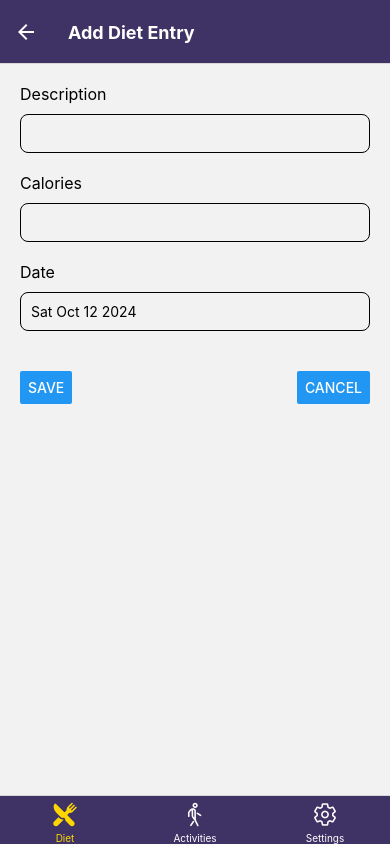
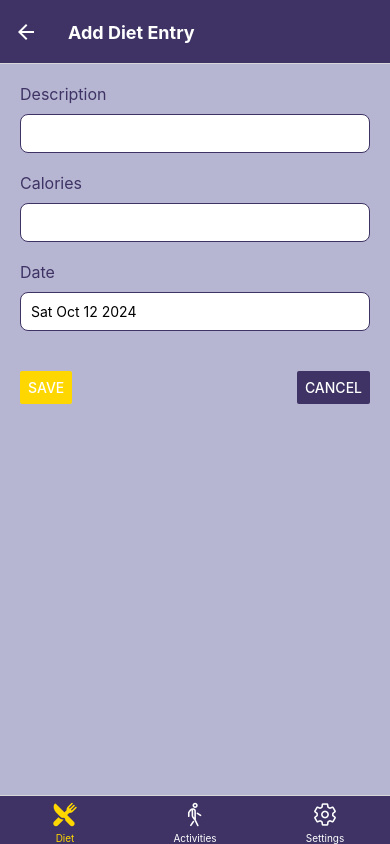
Before and after one commit to J3rrrrry/Assignment2, a React Native app: screen /AddDietEntry in a window 390 px wide. Built offline with nearby package versions, Linux system fonts and the light colour scheme.

Commit message:
Apply theme styling to AddActivity and AddDietEntry screens

```diff
--- a/Screens/AddActivity.js
+++ b/Screens/AddActivity.js
@@ -1,18 +1,18 @@
-import React, { useState, useContext } from 'react';
+import React, { useContext, useState } from 'react';
 import { View, Text, TextInput, Button, Alert, StyleSheet } from 'react-native';
 import DateTimePicker from '@react-native-community/datetimepicker';
 import DropDownPicker from 'react-native-dropdown-picker';
 import { ActivityContext } from '../Context/ActivityContext';
-import colors from '../Helper/colors';
+import { ThemeContext } from '../Context/ThemeContext';
 
 const AddActivity = ({ navigation }) => {
   const { setActivityData } = useContext(ActivityContext);
+  const { theme } = useContext(ThemeContext);
 
   const [activityType, setActivityType] = useState(null);
   const [duration, setDuration] = useState('');
   const [date, setDate] = useState(new Date());
   const [showDatePicker, setShowDatePicker] = useState(false);
-
   const [open, setOpen] = useState(false);
   const [items, setItems] = useState([
     { label: 'Walking', value: 'Walking' },
@@ -53,8 +53,8 @@ const AddActivity = ({ navigation }) => {
   };
 
   return (
-    <View style={styles.container}>
-      <Text style={styles.label}>Activity Type</Text>
+    <View style={[styles.container, { backgroundColor: theme.background }]}>
+      <Text style={[styles.label, { color: theme.primary }]}>Activity Type</Text>
       <DropDownPicker
         open={open}
         value={activityType}
@@ -63,20 +63,20 @@ const AddActivity = ({ navigation }) => {
         setValue={setActivityType}
         setItems={setItems}
         placeholder="Select an activity type"
-        style={styles.dropdown}
+        style={[styles.dropdown, { borderColor: theme.primary, backgroundColor: theme.white }]}
       />
 
-      <Text style={styles.label}>Duration (min)</Text>
+      <Text style={[styles.label, { color: theme.primary }]}>Duration (min)</Text>
       <TextInput
-        style={styles.input}
+        style={[styles.input, { borderColor: theme.primary, backgroundColor: theme.white }]}
         keyboardType="numeric"
         value={duration}
         onChangeText={setDuration}
       />
 
-      <Text style={styles.label}>Date</Text>
+      <Text style={[styles.label, { color: theme.primary }]}>Date</Text>
       <TextInput
-        style={styles.input}
+        style={[styles.input, { borderColor: theme.primary, backgroundColor: theme.white }]}
         value={date.toDateString()}
         onFocus={() => setShowDatePicker(true)}
       />
@@ -91,8 +91,8 @@ const AddActivity = ({ navigation }) => {
       )}
 
       <View style={styles.buttonContainer}>
-        <Button title="Save" onPress={validateAndSave} color={colors.accent} />
-        <Button title="Cancel" onPress={() => navigation.goBack()} color={colors.primary} />
+        <Button title="Save" onPress={validateAndSave} color={theme.accent} />
+        <Button title="Cancel" onPress={() => navigation.goBack()} color={theme.primary} />
       </View>
     </View>
   );
@@ -102,25 +102,19 @@ const styles = StyleSheet.create({
   container: {
     flex: 1,
     padding: 20,
-    backgroundColor: colors.background,
   },
   label: {
     fontSize: 16,
     marginBottom: 10,
-    color: colors.primary,
   },
   input: {
     borderWidth: 1,
-    borderColor: colors.primary,
     borderRadius: 8,
     padding: 10,
     marginBottom: 20,
-    backgroundColor: colors.white,
   },
   dropdown: {
     marginBottom: 20,
-    borderColor: colors.primary,
-    backgroundColor: colors.white,
   },
   buttonContainer: {
     flexDirection: 'row',
--- a/Screens/AddDietEntry.js
+++ b/Screens/AddDietEntry.js
@@ -1,11 +1,12 @@
-import React, { useState, useContext } from 'react';
+import React, { useContext, useState } from 'react';
 import { View, Text, TextInput, Button, Alert, StyleSheet } from 'react-native';
 import DateTimePicker from '@react-native-community/datetimepicker';
 import { DietContext } from '../Context/DietContext';
-import colors from '../Helper/colors';
+import { ThemeContext } from '../Context/ThemeContext';
 
 const AddDietEntry = ({ navigation }) => {
   const { setDietData } = useContext(DietContext);
+  const { theme } = useContext(ThemeContext);
 
   const [description, setDescription] = useState('');
   const [calories, setCalories] = useState('');
@@ -41,25 +42,25 @@ const AddDietEntry = ({ navigation }) => {
   };
 
   return (
-    <View style={styles.container}>
-      <Text style={styles.label}>Description</Text>
+    <View style={[styles.container, { backgroundColor: theme.background }]}>
+      <Text style={[styles.label, { color: theme.primary }]}>Description</Text>
       <TextInput
-        style={styles.input}
+        style={[styles.input, { borderColor: theme.primary, backgroundColor: theme.white }]}
         value={description}
         onChangeText={setDescription}
       />
 
-      <Text style={styles.label}>Calories</Text>
+      <Text style={[styles.label, { color: theme.primary }]}>Calories</Text>
       <TextInput
-        style={styles.input}
+        style={[styles.input, { borderColor: theme.primary, backgroundColor: theme.white }]}
         keyboardType="numeric"
         value={calories}
         onChangeText={setCalories}
       />
 
-      <Text style={styles.label}>Date</Text>
+      <Text style={[styles.label, { color: theme.primary }]}>Date</Text>
       <TextInput
-        style={styles.input}
+        style={[styles.input, { borderColor: theme.primary, backgroundColor: theme.white }]}
         value={date.toDateString()}
         onFocus={() => setShowDatePicker(true)}
       />
@@ -74,8 +75,8 @@ const AddDietEntry = ({ navigation }) => {
       )}
 
       <View style={styles.buttonContainer}>
-        <Button title="Save" onPress={validateAndSave} color={colors.accent} />
-        <Button title="Cancel" onPress={() => navigation.goBack()} color={colors.primary} />
+        <Button title="Save" onPress={validateAndSave} color={theme.accent} />
+        <Button title="Cancel" onPress={() => navigation.goBack()} color={theme.primary} />
       </View>
     </View>
   );
@@ -85,20 +86,16 @@ const styles = StyleSheet.create({
   container: {
     flex: 1,
     padding: 20,
-    backgroundColor: colors.background,
   },
   label: {
     fontSize: 16,
     marginBottom: 10,
-    color: colors.primary,
   },
   input: {
     borderWidth: 1,
-    borderColor: colors.primary,
     borderRadius: 8,
     padding: 10,
     marginBottom: 20,
-    backgroundColor: colors.white,
   },
   buttonContainer: {
     flexDirection: 'row',
```
